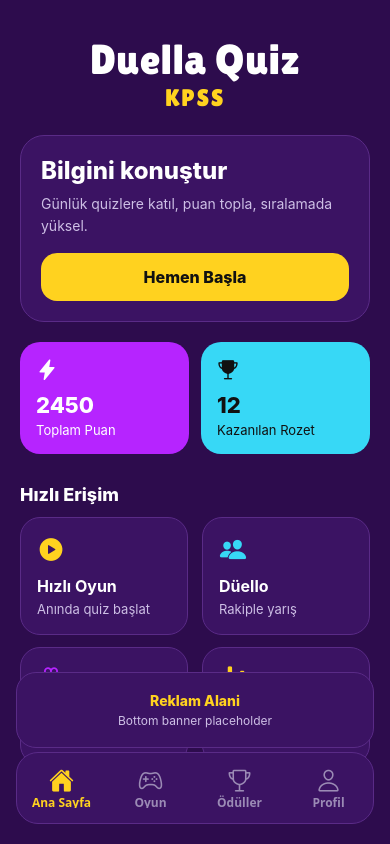
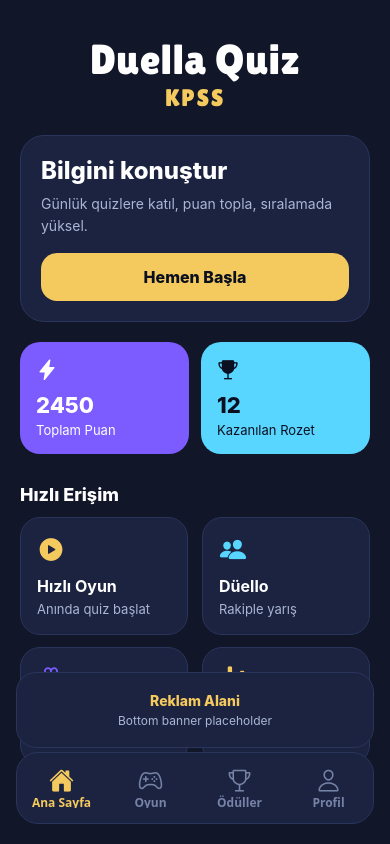
Before and after one commit to yildirimao/duella-frontend, a React Native app: screen / in a window 390 px wide. Built offline with nearby package versions, Linux system fonts and the light colour scheme.

Commit message:
16 Mart 2026 - 1
Arka plan rengi degistirildi

```diff
--- a/app.json
+++ b/app.json
@@ -4,7 +4,7 @@
     "slug": "duella-frontend",
     "version": "1.0.0",
     "orientation": "portrait",
-    "icon": "./assets/icon.png",
+    "icon": "./assets/logo.png",
     "userInterfaceStyle": "light",
     "newArchEnabled": true,
     "splash": {
@@ -13,18 +13,20 @@
       "backgroundColor": "#ffffff"
     },
     "ios": {
-      "supportsTablet": true
+      "supportsTablet": true,
+      "bundleIdentifier": "com.duellaapp.duellafrontend"
     },
     "android": {
       "adaptiveIcon": {
-        "foregroundImage": "./assets/adaptive-icon.png",
+        "foregroundImage": "./assets/logo.png",
         "backgroundColor": "#ffffff"
       },
       "edgeToEdgeEnabled": true,
-      "predictiveBackGestureEnabled": false
+      "predictiveBackGestureEnabled": false,
+      "package": "com.duellaapp.duellafrontend"
     },
     "web": {
-      "favicon": "./assets/favicon.png"
+      "favicon": "./assets/logo.png"
     }
   }
 }
--- a/package.json
+++ b/package.json
@@ -4,8 +4,8 @@
   "main": "index.ts",
   "scripts": {
     "start": "expo start",
-    "android": "expo start --android",
-    "ios": "expo start --ios",
+    "android": "expo run:android",
+    "ios": "expo run:ios",
     "web": "expo start --web"
   },
   "dependencies": {
--- a/src/theme/colors.ts
+++ b/src/theme/colors.ts
@@ -1,13 +1,13 @@
 export const colors = {
-    background: '#2D0C4D',
-    surface: '#3B1363',
-    primary: '#B624FF',
-    secondary: '#37D8F6',
-    accent: '#FFD21F',
-    text: '#F7F7F7',
-    mutedText: '#CDBFE5',
-    black: '#111111',
+    background: '#121629',
+    surface: '#1B2340',
+    primary: '#7C5CFF',
+    secondary: '#58D6FF',
+    accent: '#F4C95D',
+    text: '#F8FAFF',
+    mutedText: '#AAB6D3',
+    black: '#0B1020',
     white: '#FFFFFF',
-    tabInactive: '#9B8BB5',
-    border: '#5A2B87',
+    tabInactive: '#7683A6',
+    border: '#2A355C',
 };
```
Also changed, not shown: 1 other file (tests, documents, lock files or other folders).
